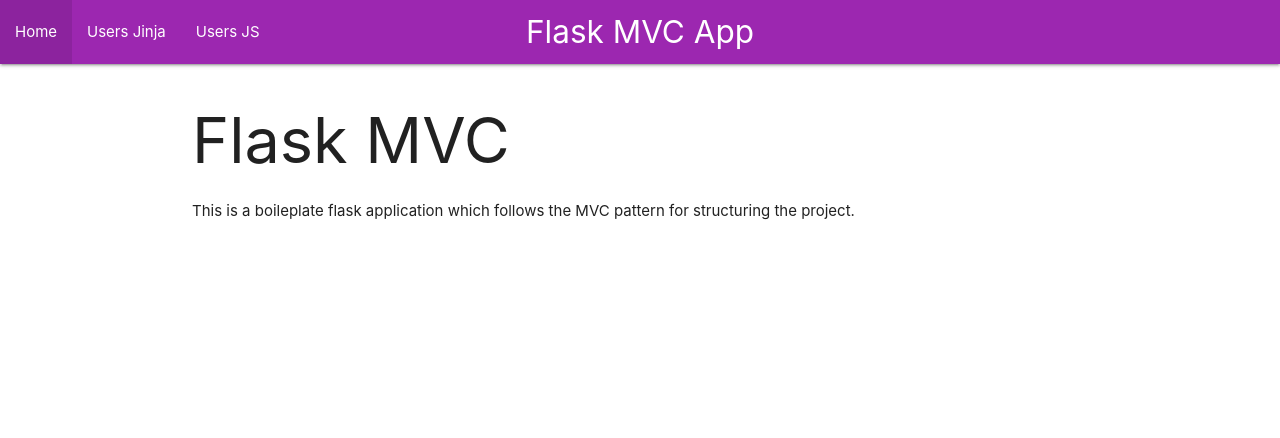
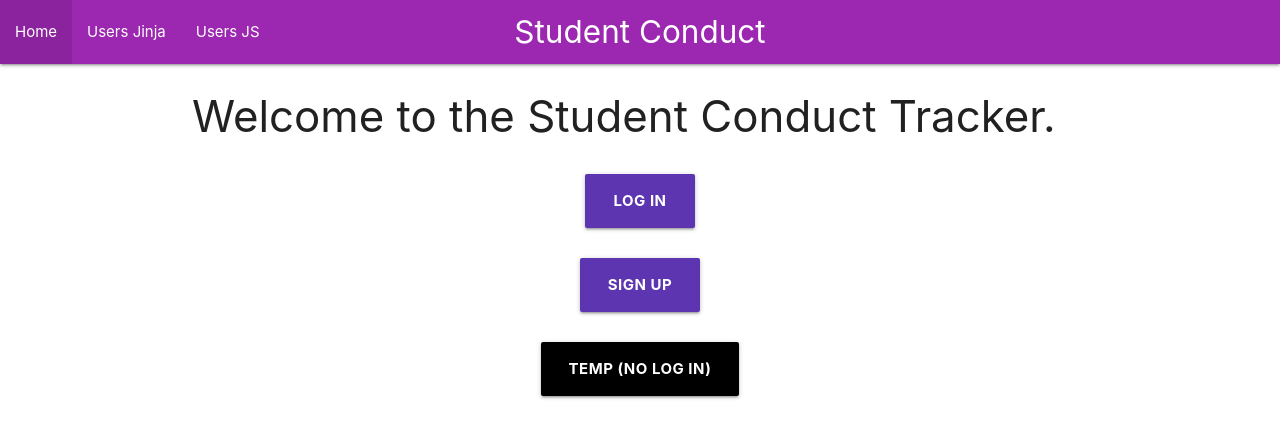
Before and after one commit to aliyahjohn/COMP3613-Project, a Flask app: page / in a window 1280 px wide. Shown: the top 438 px of the page. Run offline with Flask 2, Linux system fonts and the light colour scheme.

Commit message:
added login,signup model, index.html

```diff
--- a/App/templates/index.html
+++ b/App/templates/index.html
@@ -1,10 +1,31 @@
 {% extends "layout.html" %}
-{% block title %}Flask MVC App{% endblock %}
-{% block page %}Flask MVC App{% endblock %}
+{% block title %}Student Conduct{% endblock %}
+{% block page %}Student Conduct{% endblock %}
 
 {{ super() }}
 
 {% block content %}
-    <h1>Flask MVC</h1>
-    <p>This is a boileplate flask application which follows the MVC pattern for structuring the project.</p>
+    <h3>Welcome to the Student Conduct Tracker.</h3>
+
+    <body>
+        <div class= "section center-align">
+            <a href="/login" id="button" class="waves-effect waves-light btn-large
+             white-text #5e35b1 deep-purple darken-1">
+             <b>Log In</b></a>
+        </div>
+
+
+        <div class="section center-align">
+            <a href="/signup" id="button" class="center-align waves-effect waves-light btn-large
+             white-text #5e35b1 deep-purple darken-1">
+             <b>Sign Up</b></a>
+        </div>
+
+        <div class= "section center-align">
+            <a href="/conduct" id="button" class="waves-effect waves-light btn-large
+             white-text black">
+             <b>TEMP (NO LOG IN)</b></a>
+        </div>
+
+    </body>
 {% endblock %}
```
Also changed, not shown: App/models/login.py (added, +8 -0 lines), App/models/signup.py (added, +10 -0 lines).
